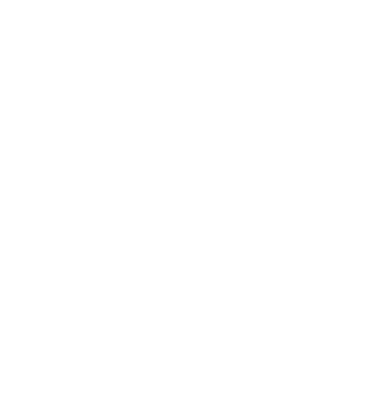
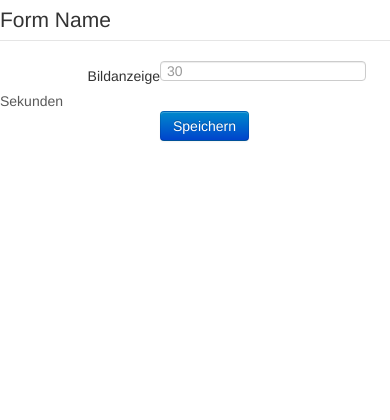
Before and after one commit to gcWorld/pyPhotos, a Flask app: page /settings in a window 390 px wide. Before the commit the part shown is empty. Shown: the top 420 px of the page. Run offline with Flask 2, Linux system fonts and the light colour scheme; parts of the project's set-up code (start-up, migrations or seed data) failed here and were passed over.

Commit message:
Update settings.html

```diff
--- a/templates/settings.html
+++ b/templates/settings.html
@@ -2,9 +2,36 @@
     <head>
         <title>{{title}}</title>
         <meta name="mobile-web-app-capable" content="yes">
-        <link href="{{ url_for('static', filename='css/style.css') }}" rel="stylesheet" type="text/css">
+        <link href="{{ url_for('static', filename='css/bootstrap.css') }}" rel="stylesheet" type="text/css">
+        <link href="{{ url_for('static', filename='css/settings.css') }}" rel="stylesheet" type="text/css">
     </head>
     <body>
+        <form class="form-horizontal">
+<fieldset>
+
+<!-- Form Name -->
+<legend>Form Name</legend>
+
+<!-- Text input-->
+<div class="form-group">
+  <label class="col-md-4 control-label" for="refreshtime">Bildanzeige</label>
+  <div class="col-md-4">
+  <input id="refreshtime" name="refreshtime" type="text" placeholder="30" class="form-control input-md" required="">
+  <span class="help-block">Sekunden</span>
+  </div>
+</div>
+
+<!-- Button -->
+<div class="form-group">
+  <label class="col-md-4 control-label" for="submit"></label>
+  <div class="col-md-4">
+    <button id="submit" name="submit" class="btn btn-primary">Speichern</button>
+  </div>
+</div>
+
+</fieldset>
+</form>
+
         <footer class="footer"><span class="time" id="date"></span><span class="album">{{album}}</span><span class="date">{{date}}</span></footer>
         <script src="{{ url_for('static', filename='js/jquery-2.0.1.min.js') }}"></script>
     </body>
```
